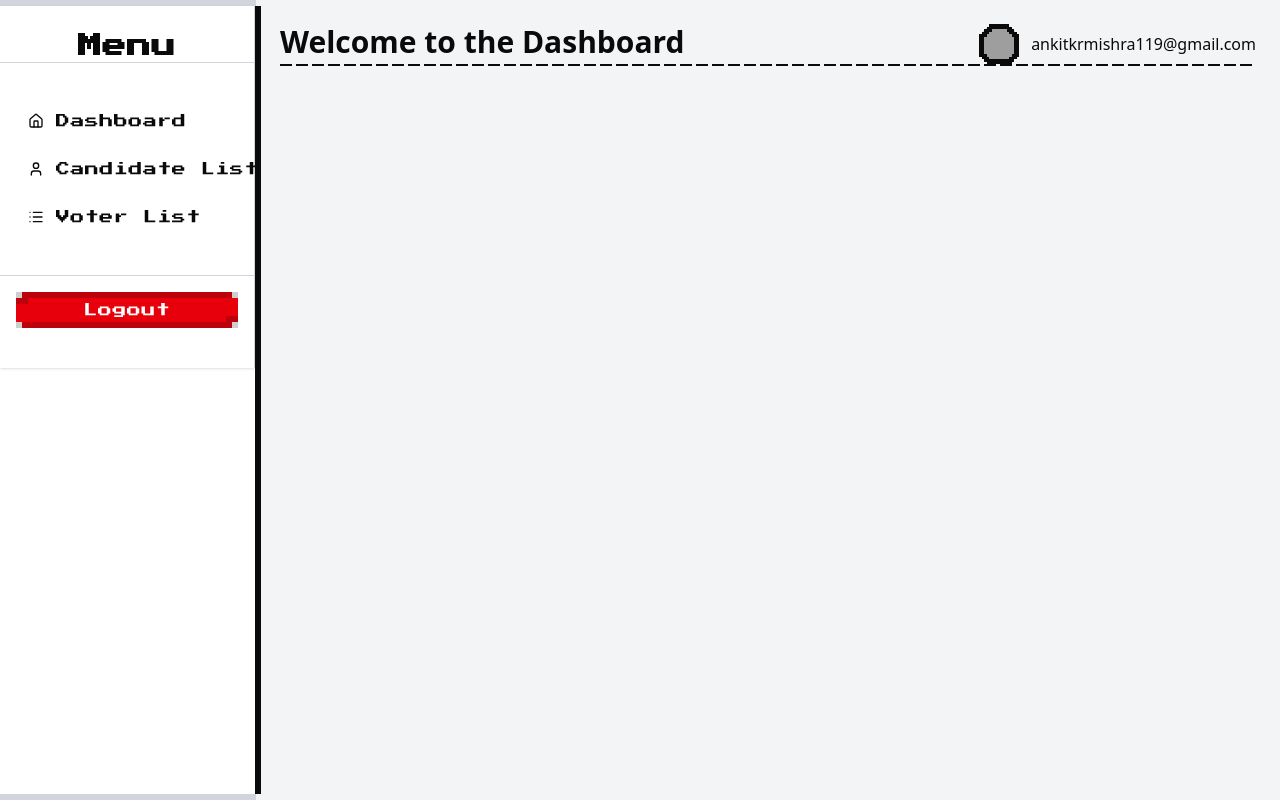
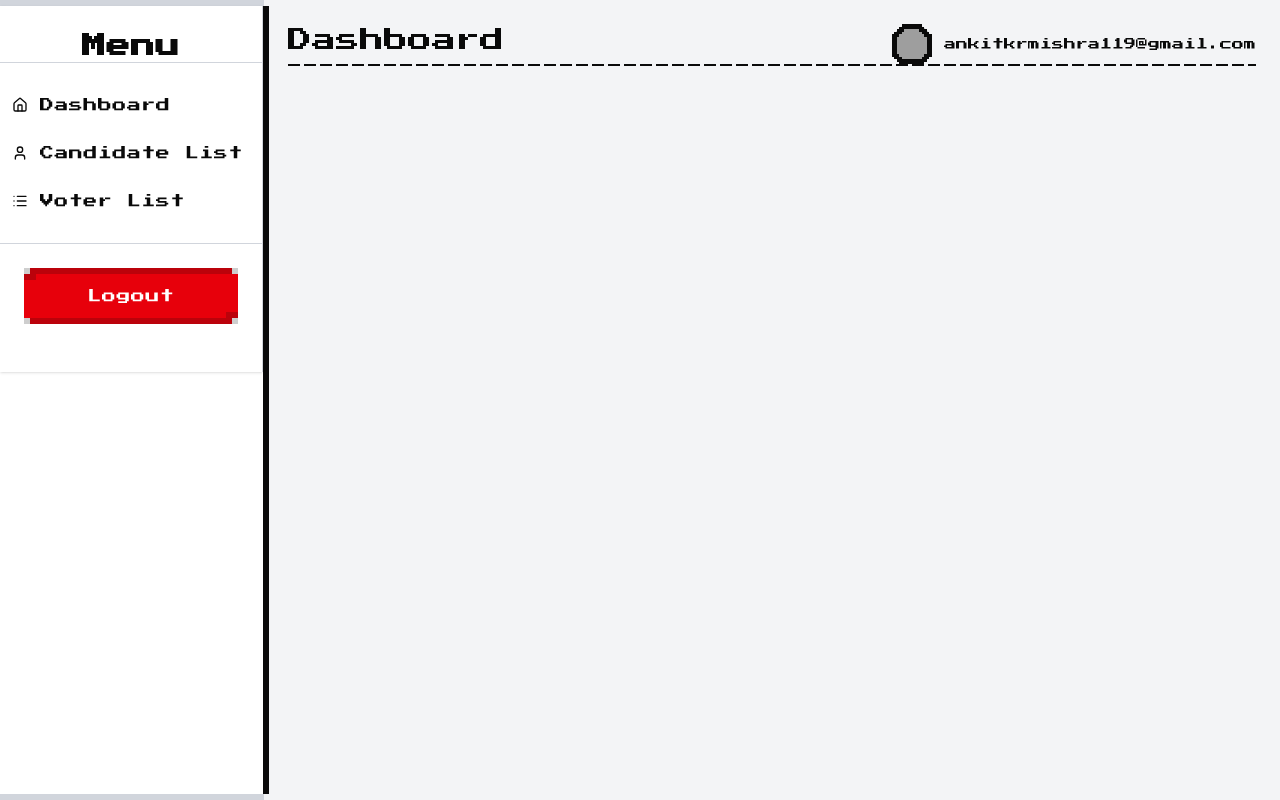
Before and after one commit to ankit-1011/TrustBallot, a React (Vite) app: page /menu in a window 1280 px wide. Built offline with nearby package versions, Linux system fonts and the light colour scheme; grey boxes are pictures that could not be loaded.

Commit message:
Add some functionality

```diff
--- a/index.html
+++ b/index.html
@@ -2,7 +2,7 @@
 <html lang="en">
   <head>
     <meta charset="UTF-8" />
-    <link rel="icon" type="image/svg+xml" href="/vite.svg" />
+    <link rel="icon" type="image/svg+xml" href="https://8bitcn.com/images/pixelized-8bitcnorc.jpg" />
     <meta name="viewport" content="width=device-width, initial-scale=1.0" />
     <title>TrustBallot</title>
   </head>
--- a/src/Pages/Menu.tsx
+++ b/src/Pages/Menu.tsx
@@ -8,23 +8,23 @@ export default function Menu() {
     return (
         <div className="flex min-h-screen bg-gray-100">
             {/* Sidebar */}
-            <Card className="w-64 bg-white border-r border-gray-300 flex flex-col ">
+            <Card className="w-66 bg-white border-r border-gray-300 flex flex-col ">
                 <div className="flex justify-center text-2xl font-bold border-b border-gray-300 ">
                     Menu
                 </div>
-                <nav className="flex-1 p-4 space-y-3 ">
-                    <Button variant="ghost" className="w-full justify-start gap-3">
-                        <Home size={18} /> Dashboard
+                <nav className="flex-1  space-y-3 ">
+                    <Button variant="ghost" className="w-full justify-start gap-3 ">
+                        <Home size={32} /> Dashboard
                     </Button>
                     <Button variant="ghost" className="w-full justify-start gap-3">
-                        <User size={18} /> Candidate List
+                        <User size={42} /> Candidate List
                     </Button>
                     <Button variant="ghost" className="w-full justify-start gap-3">
                         <List size={18} /> Voter List
                     </Button>
                 </nav>
-                <div className="p-4 border-t border-gray-300">
-                    <Button className="w-full" variant="destructive">
+                <div className="p-6 border-t border-gray-300">
+                    <Button className="w-full p-7" variant="destructive">
                         Logout
                     </Button>
                 </div>
@@ -33,12 +33,12 @@ export default function Menu() {
             {/* Main Content */}
             <div className="flex-1 p-6">
                 <div className="flex justify-between ">
-                    <h1 className="text-3xl font-bold">Welcome to the Dashboard</h1>
+                    <h1 className="text-2xl font-bold press-start-2p-regular">Dashboard</h1>
                     <div className="flex items-center gap-3">
                         <Avatar>
                         <AvatarImage src="https://8bitcn.com/images/pixelized-8bitcnorc.jpg" alt="@8bitcn" />
                     </Avatar>
-                    <div><p>ankitkrmishra119@gmail.com</p></div>
+                    <div><p className="press-start-2p-regular text-[12px]">ankitkrmishra119@gmail.com</p></div>
                     </div>
                 </div>
                 <Separator/>
```
